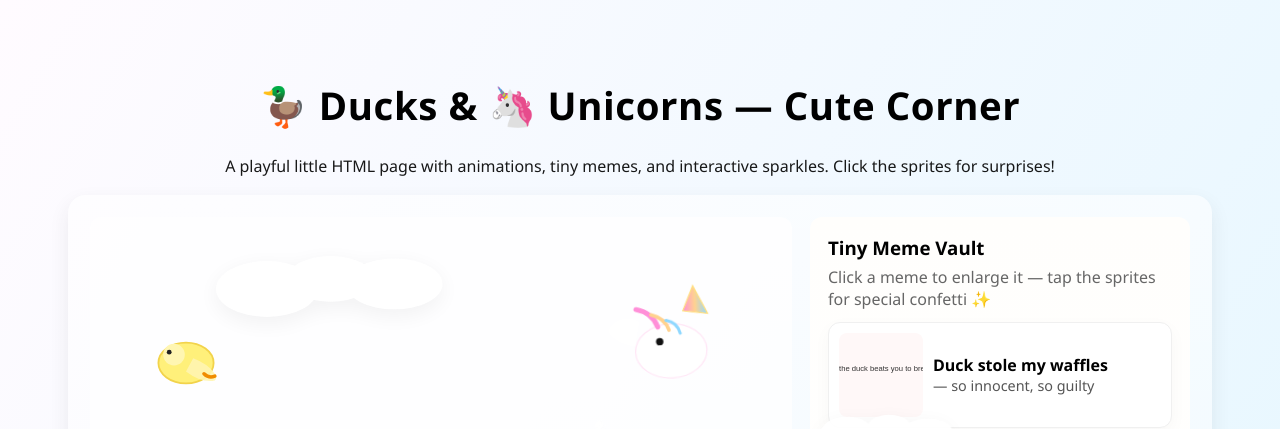
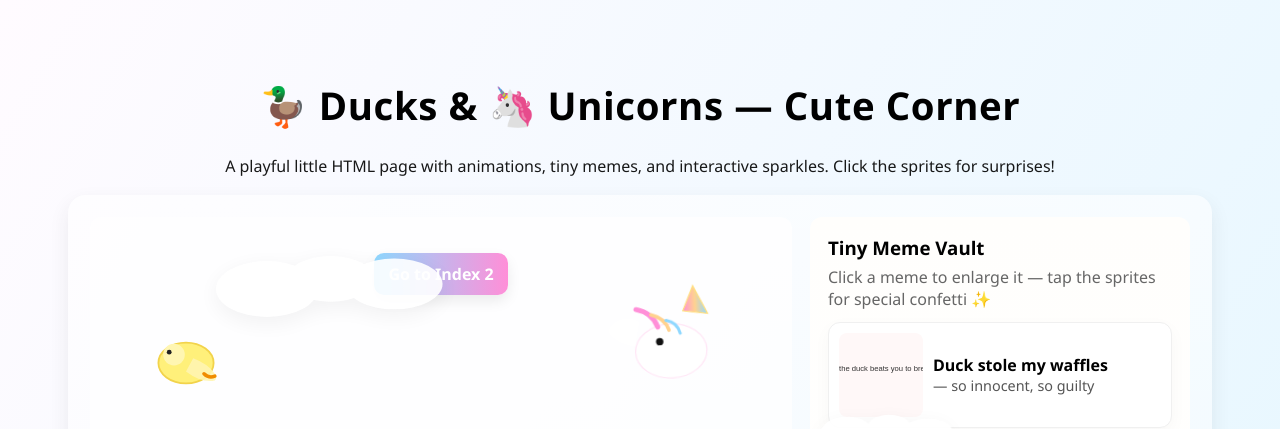
Before and after one commit to alueken/alueken67.github.io, a plain HTML site: page index.html in a window 1280 px wide. Shown: the top 429 px of the page. Drawn offline with Linux system fonts and the light colour scheme.

Commit message:
Add navigation link to Index 2 in index.html

```diff
--- a/index.html
+++ b/index.html
@@ -95,6 +95,20 @@
           <ellipse cx="140" cy="26" rx="38" ry="20"></ellipse>
         </g>
       </svg>
+      <div style="margin-top:12px;text-align:center">
+  <a href="index2.html" style="
+    display:inline-block;
+    padding:10px 14px;
+    margin-top:6px;
+    background:linear-gradient(90deg,var(--accent2),var(--accent));
+    color:white;
+    border-radius:10px;
+    text-decoration:none;
+    font-weight:700;
+    box-shadow:0 6px 14px rgba(0,0,0,0.08);
+  ">Go to Index 2</a>
+</div>
+
 
       <svg class="cloud cloud--b" viewBox="0 0 180 50" preserveAspectRatio="xMidYMid meet">
         <g fill="#fff">
```
